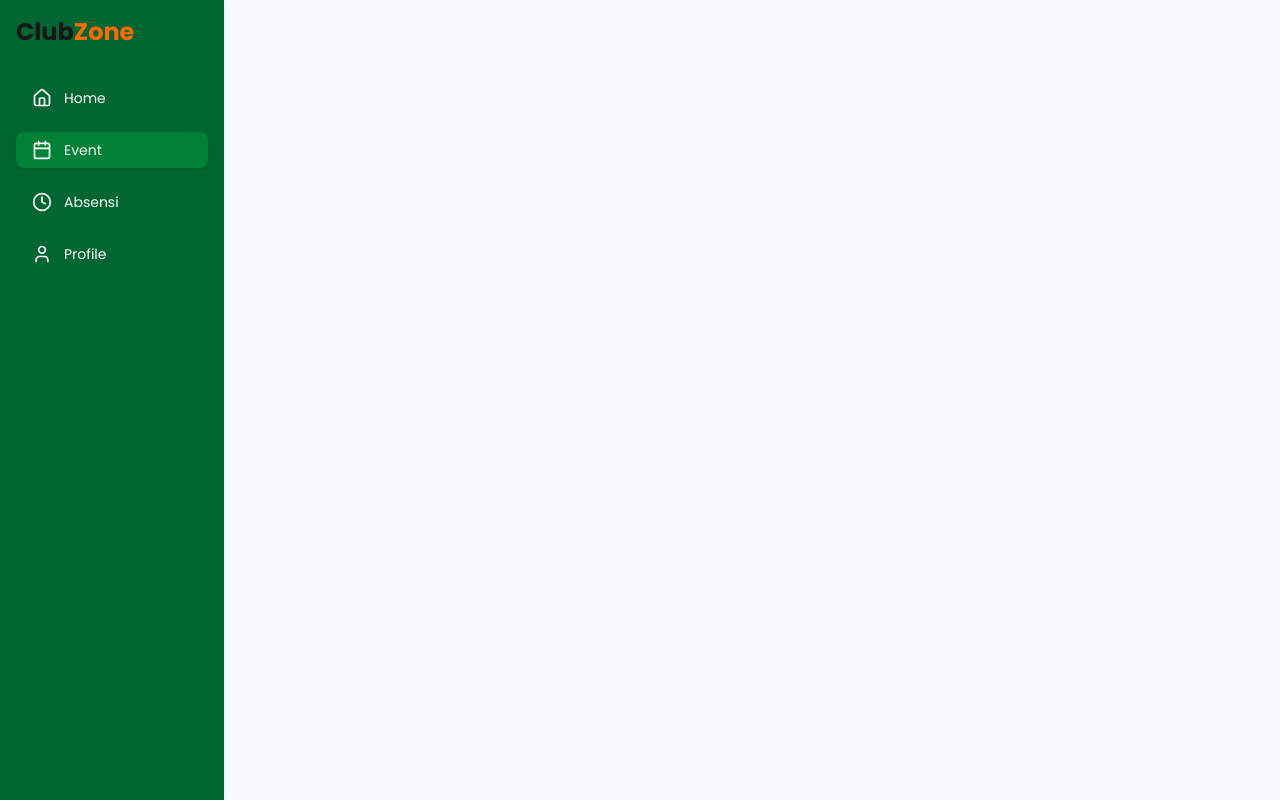
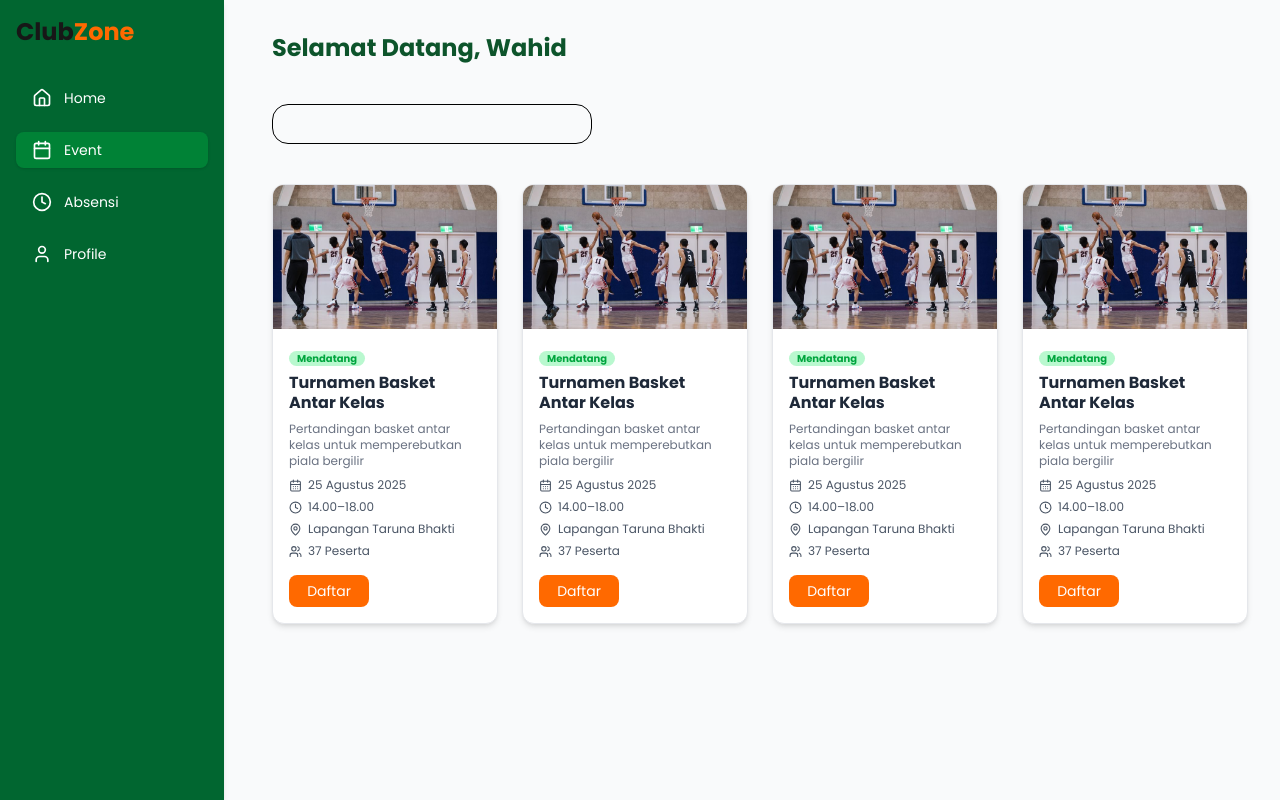
Before and after one commit to Mikuah28/club-zone, a Next.js app: page /main in a window 1280 px wide. Both pictures are taken after a click on the button "Event". Built offline with nearby package versions, Linux system fonts and the light colour scheme.

Commit message:
cardEvetupdate

```diff
--- a/app/main/page.jsx
+++ b/app/main/page.jsx
@@ -3,6 +3,7 @@ import { useState } from "react";
 import Sidebar from "@/components/sidebar";
 import AbsensiPage from "@/components/absensi";
 import ProfilePage from "@/components/profile";
+import EventPage from "@/components/event";
 
 export default function Home() {
   const [page, setPage] = useState("home");
@@ -10,7 +11,7 @@ export default function Home() {
   const renderPage = () => {
     switch (page) {
       case "home": return;
-      case "event": return ;
+      case "event": return <EventPage />;
       case "absensi": return <AbsensiPage />;
       case "profile": return <ProfilePage />;
       default: return ;
--- /dev/null
+++ b/components/Event copy.jsx
@@ -0,0 +1,53 @@
+import Sidebar from "./sidebar"
+import { ChevronsLeft, Users, CalendarClock, MapPinned, User  } from 'lucide-react';
+
+
+export default function EventPage() {
+    return (
+        <div className="ml-52">
+            <ChevronsLeft color="#3F7D58" size={64} />
+            <img src="basket.jpg" alt="" srcset="" className="w-250 h-150 ml-33 rounded-2xl " />
+                <div className="text-black">
+                    <h1 className="font-bold text-5xl text-black mt-10 ml-33">Basket</h1>
+                    <div className="ml-33 mt-7 text-2xl shadow-sm ">
+                        <p>Ekstrakurikuler Basket melatih kerja sama tim, ketangkasan, </p>
+                        <p>dan semangat sportivitas melalui permainan bola basket. </p>
+                        <p>Anggota akan berlatih teknik dasar, strategi permainan, dan </p>
+                        <p>berpartisipasi dalam pertandingan antar sekolah.</p>
+                    </div>
+                    <h2 className="text-3xl font-bold mt-10 ml-33">Jadwal Latihan</h2>
+                    <div className="ml-33 flex mt-10 ">
+                        <CalendarClock size={30}/>
+                        <p className="px-4  ">Sabtu, 16.00 - 18.00</p>
+                    </div>
+                    <div className="ml-33 flex mt-3 ">
+                        <MapPinned size={30}/>
+                        <p className="px-4  ">SMK Taruna Bhakti</p>
+                    </div>
+                    <div className="ml-33 flex mt-3 ">
+                        <Users size={30}/>
+                        <p className="px-4  ">37 Peserta</p>
+                    </div>
+                    <div className="ml-33 flex mt-3 ">
+                        <User size={30}/>
+                        <p className="px-4  ">Yosep Wijaya</p>
+                    </div>
+                    <div className="flex">
+                        <button
+                        type="submit"
+                        className="ml-230 w-30 bg-green-600 text-white px-4 py-2 rounded-lg hover:bg-green-700 boxShadow: '5px 5px 10px rgba(0, 0, 0, 0.3) ,
+            "
+                        >
+                        <b>Daftar</b>
+                        </button>
+                        <button
+                        type="submit"
+                        className="ml-5 w-30 bg-green-600 text-white px-4 py-2 rounded-lg hover:bg-green-700 boxShadow: '5px 5px 10px rgba(0, 0, 0, 0.3) ,"
+                        >
+                        <b>Absensi</b>
+                        </button>
+                    </div>
+                </div>
+        </div>
+    )
+}
--- /dev/null
+++ b/components/cardevent.jsx
@@ -0,0 +1,55 @@
+import { CalendarDays, Clock, MapPin, Users } from "lucide-react"
+
+export default function EventCard() {
+  return (
+    <div className="max-w-xs bg-white rounded-xl shadow-md overflow-hidden border border-gray-200">
+      {/* Gambar */}
+      <div className="relative">
+        <img
+          src="/basket.jpg"
+          alt="Turnamen Basket"
+          className="w-full h-36 object-cover"
+        />
+      </div>
+
+      {/* Isi Card */}
+      <div className="p-4 space-y-2">
+        <span className="  left-2 bg-green-200 text-green-600 text-[10px] font-semibold px-2  rounded-full">
+          Mendatang
+        </span>
+        <h3 className="text-base font-semibold text-gray-800 leading-tight mt-1">
+          Turnamen Basket Antar Kelas
+
+        </h3>
+
+
+        <p className="text-gray-500 text-xs">
+          Pertandingan basket antar kelas untuk memperebutkan piala bergilir
+        </p>
+
+        <div className="space-y-1.5 text-xs text-gray-600">
+          <div className="flex items-center gap-1.5">
+            <CalendarDays size={13} />
+            <span>25 Agustus 2025</span>
+          </div>
+          <div className="flex items-center gap-1.5">
+            <Clock size={13} />
+            <span>14.00–18.00</span>
+          </div>
+          <div className="flex items-center gap-1.5">
+            <MapPin size={13} />
+            <span>Lapangan Taruna Bhakti</span>
+          </div>
+          <div className="flex items-center gap-1.5">
+            <Users size={13} />
+            <span>37 Peserta</span>
+          </div>
+        </div>
+
+        <button className="w-20 bg-orange-500 hover:bg-orange-600 text-white text-sm py-1.5 rounded-lg mt-2 transition">
+          Daftar
+        </button>
+      </div>
+    </div>
+  )
+}
--- /dev/null
+++ b/components/event.jsx
@@ -0,0 +1,19 @@
+import Card from "./cardevent"
+import { Search } from "lucide-react";
+
+export default function event() {
+
+    return (
+        <div>
+            <h1 className="text-2xl text-green-900 font-bold mb-10">Selamat Datang, Wahid</h1>
+            <input type="text" className="border border-black rounded-2xl mb-10 h-10 w-80 text-black"/>
+            <div className="grid grid-cols-4 gap-6" >
+            <Card/>
+            <Card/>
+            <Card/>
+            <Card/>
+            </div>
+        </div>
+    )
+
+}
```
